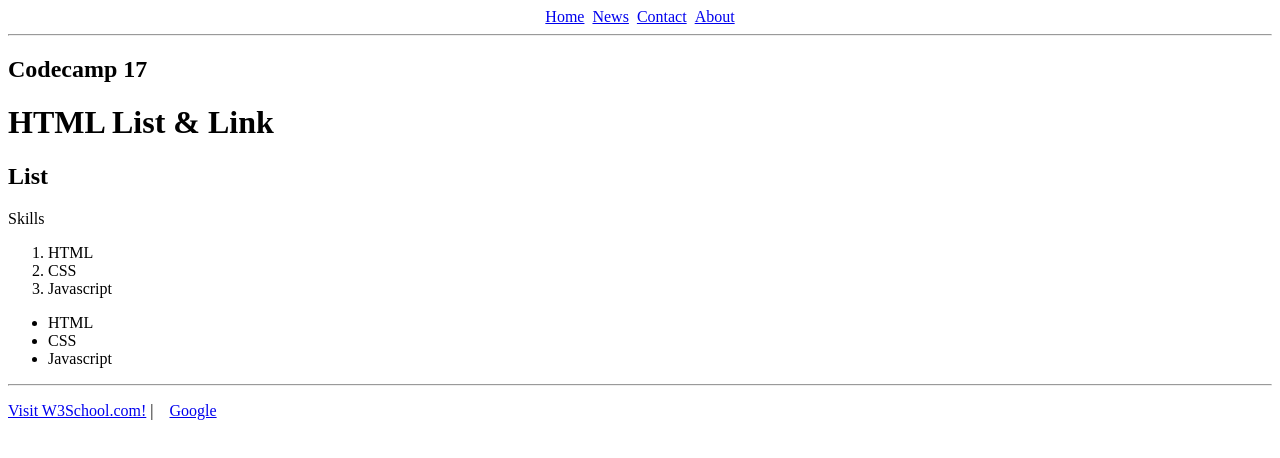
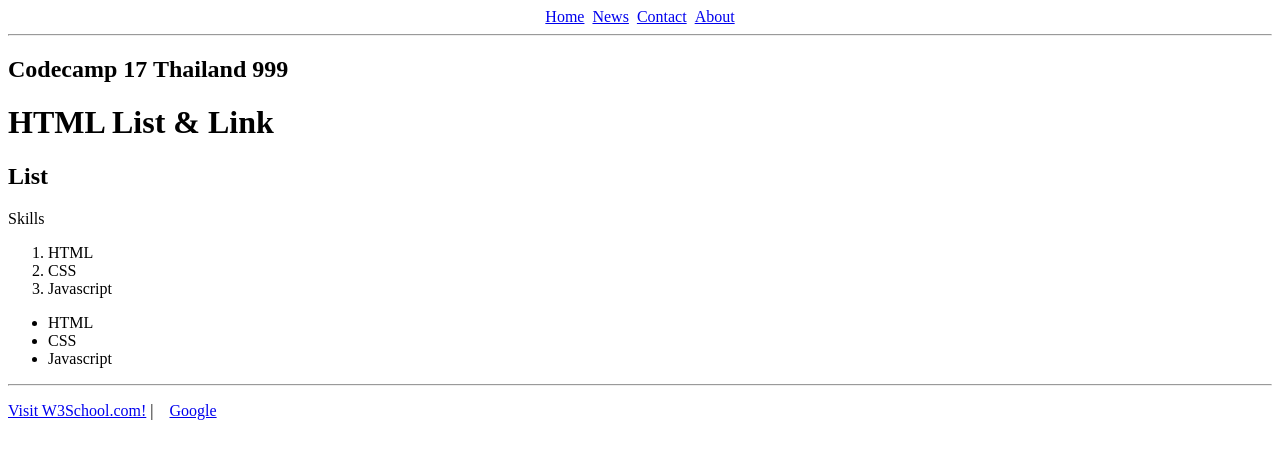
Before and after one commit to A-karit/cc17_project02, a plain HTML site: page index.html in a window 1280 px wide. Drawn offline with Linux system fonts and the light colour scheme.

Commit message:
add 999 in title

```diff
--- a/index.html
+++ b/index.html
@@ -14,7 +14,7 @@
         <li><a href="./about.html">About</a></li>
     </ul>
     <hr/>
-    <h2>Codecamp 17</h2>
+    <h2>Codecamp 17 Thailand 999</h2>
     <h1>HTML List & Link</h1>
     <h2>List</h2>
     <p>Skills</p>
```
